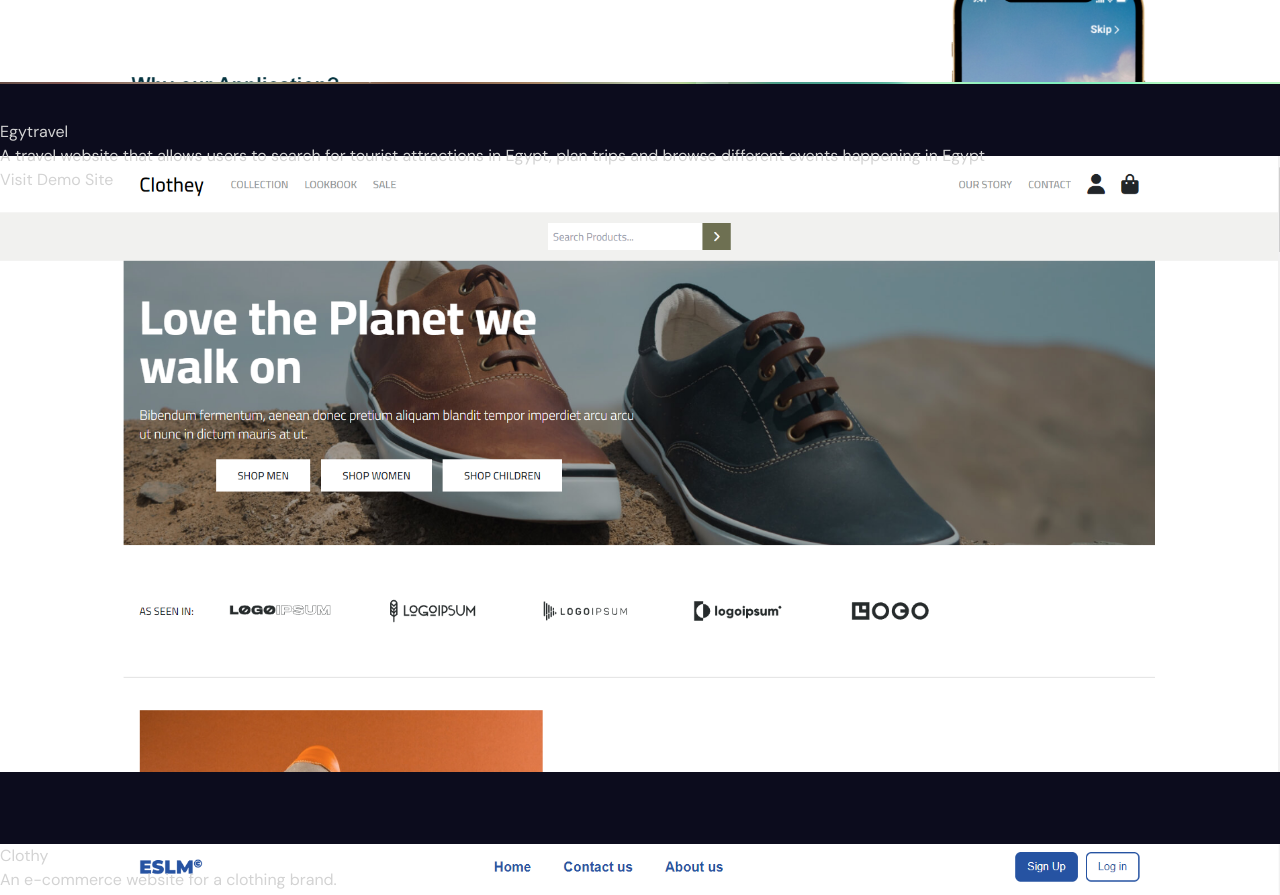
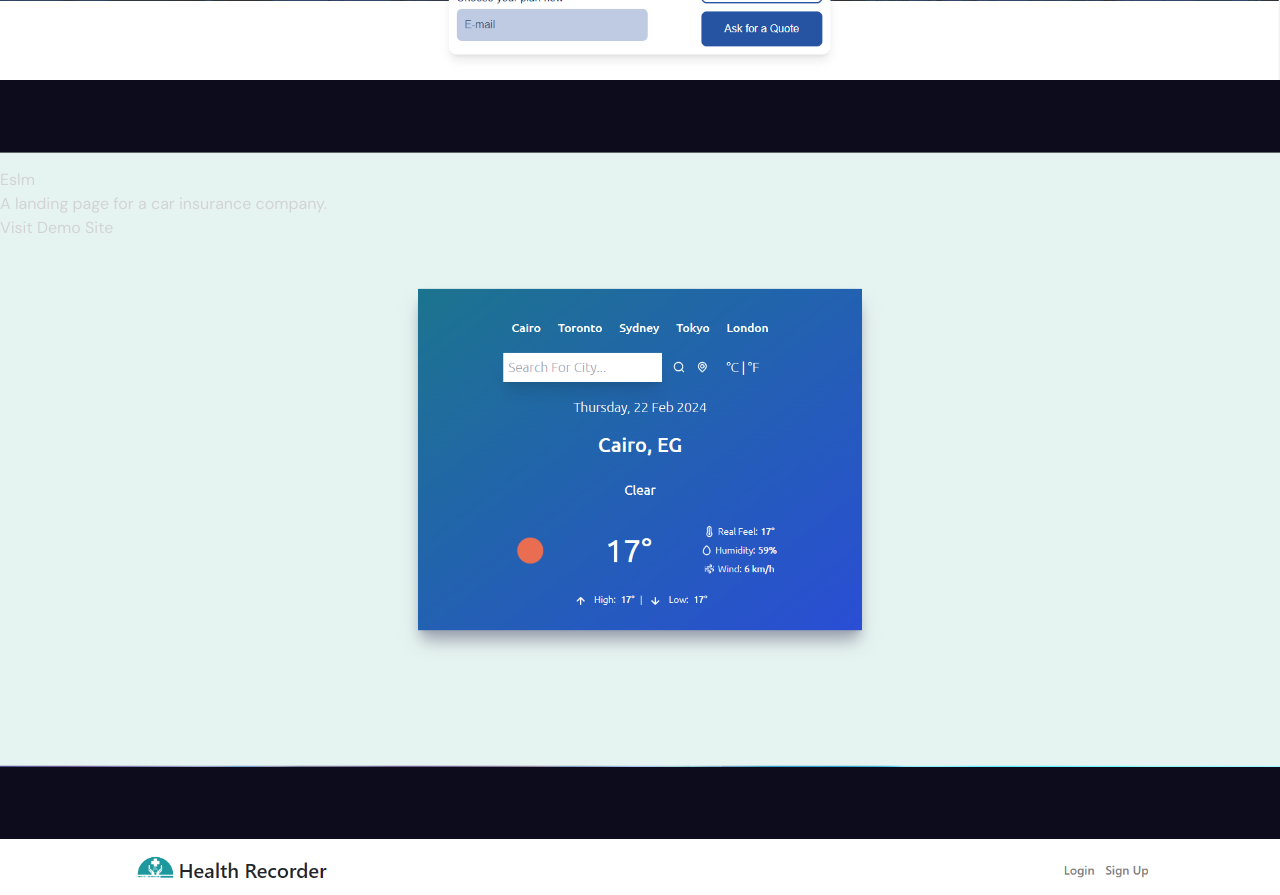
Before and after one commit to eslamalhendawy/Personal-Portfolio, a React (Vite) app: page / in a window 1280 px wide. Shown: the part 5080-5975 px from the top of the page. Built offline with nearby package versions, Linux system fonts and the light colour scheme.

Commit message:
Commented graduation projects and removed unused sass file

```diff
--- a/src/App.jsx
+++ b/src/App.jsx
@@ -4,9 +4,6 @@ import Parallax from "./components/Parallax";
 import Skills from "./components/Skills.jsx";
 import Projects from "./components/Projects.jsx";
 import Contact from "./components/Contact.jsx";
-
-import "./App.scss"
-
 
 function App() {
   return (
--- a/src/components/Projects.jsx
+++ b/src/components/Projects.jsx
@@ -39,20 +39,20 @@ const Projects = () => {
       desc: "A movie and tv show database website that allows users to search for movies and tv shows and view details about them.",
       link: "https://cinephile-central.netlify.app/",
     },
-    {
-      id: 2,
-      title: "Egytravel",
-      image: "/assets/travel.png",
-      desc: "A travel website that allows users to search for tourist attractions in Egypt, plan trips and browse different events happening in Egypt",
-      link: "https://egytraveler.netlify.app/",
-    },
-    {
-      id: 3,
-      title: "Clothy",
-      image: "/assets/ecommerce.png",
-      desc: "An e-commerce website for a clothing brand.",
-      link: "https://clothey.netlify.app/",
-    },
+    // {
+    //   id: 2,
+    //   title: "Egytravel",
+    //   image: "/assets/travel.png",
+    //   desc: "A travel website that allows users to search for tourist attractions in Egypt, plan trips and browse different events happening in Egypt",
+    //   link: "https://egytraveler.netlify.app/",
+    // },
+    // {
+    //   id: 3,
+    //   title: "Clothy",
+    //   image: "/assets/ecommerce.png",
+    //   desc: "An e-commerce website for a clothing brand.",
+    //   link: "https://clothey.netlify.app/",
+    // },
     {
       id: 4,
       title: "Eslm",
```
